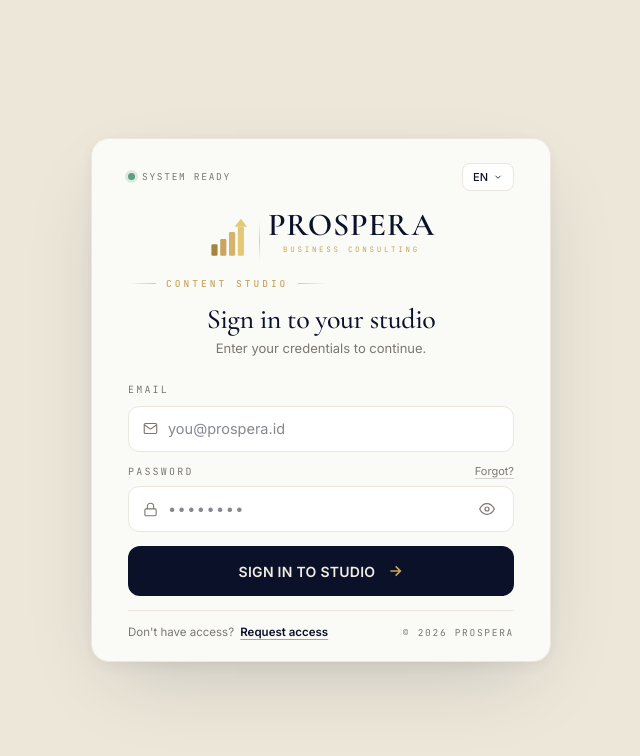
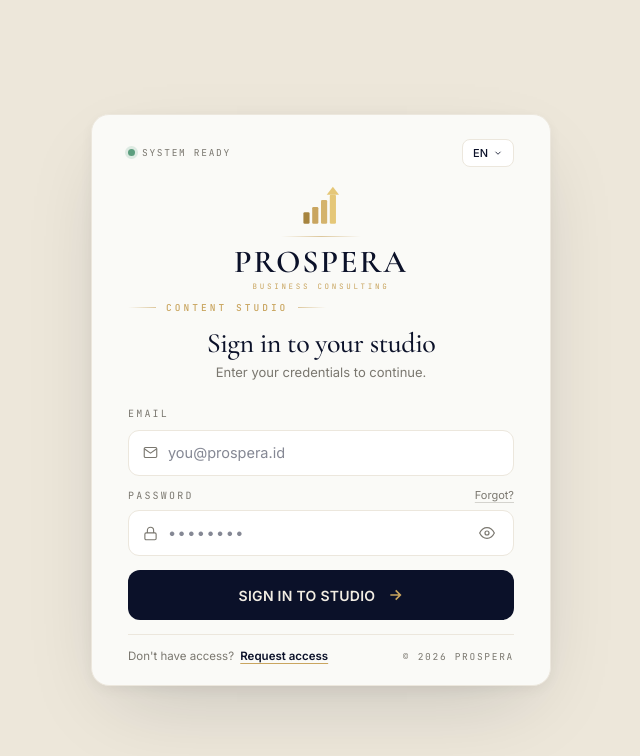
Before and after one commit to adjbusinessconsulting/prospera-content-studio, a Next.js app: page /login in a window 1280 px wide. Shown: the top 756 px of the page, without its empty margins (319-959 px from the left). Built offline with nearby package versions, Linux system fonts and the light colour scheme; no server answers.

Commit message:
fix: stack brand lockup vertically for guaranteed center alignment

```diff
--- a/app/login/page.tsx
+++ b/app/login/page.tsx
@@ -31,25 +31,17 @@ const STRINGS = {
 function BrandLockup({ variant = "light" }: { variant?: "light" | "dark" }) {
   const wordmarkColor = variant === "dark" ? "#F2EDE3" : "#0B1129";
   return (
-    <div style={{ width: "100%", textAlign: "center" }}>
-      <div style={{ display: "inline-flex", alignItems: "flex-end", gap: 8 }}>
-        <svg width="44" height="44" viewBox="0 0 100 100" style={{ flexShrink: 0 }}>
+    <div style={{ display: "flex", flexDirection: "column", alignItems: "center", gap: 0 }}>
+      <svg width="44" height="44" viewBox="0 0 100 100">
         <rect x="10" y="62" width="14" height="26" rx="3" fill="#A6843F"/>
         <rect x="30" y="50" width="14" height="38" rx="3" fill="#C9A55F"/>
         <rect x="50" y="34" width="14" height="54" rx="3" fill="#D4B36C"/>
         <rect x="70" y="22" width="14" height="66" rx="3" fill="#E5C778"/>
         <polygon points="63,22 91,22 77,4" fill="#E5C778"/>
       </svg>
-        <div style={{ width: 1, height: 40, background: "linear-gradient(to bottom, rgba(201,165,95,0), rgba(201,165,95,0.55), rgba(201,165,95,0))", flexShrink: 0 }} />
-        <div style={{ display: "flex", flexDirection: "column", alignItems: "center", lineHeight: 1, paddingBottom: 7 }}>
-          <div style={{ fontFamily: "'Cormorant Garamond', serif", fontWeight: 600, fontSize: 32, letterSpacing: "0.025em", lineHeight: 1, color: wordmarkColor }}>
-            PROSPER<span style={{ marginLeft: "0.06em" }}>A</span>
-          </div>
-          <div style={{ fontFamily: "'JetBrains Mono', monospace", fontSize: 7.5, letterSpacing: "0.36em", color: "#C9A55F", marginTop: 5, lineHeight: 1 }}>
-            BUSINESS&nbsp;CONSULTING
-          </div>
-        </div>
-      </div>
+      <div style={{ width: 80, height: 1, background: "linear-gradient(to right, rgba(201,165,95,0), rgba(201,165,95,0.6), rgba(201,165,95,0))", margin: "7px 0 9px" }} />
+      <div style={{ fontFamily: "'Cormorant Garamond', serif", fontWeight: 600, fontSize: 32, letterSpacing: "0.06em", lineHeight: 1, color: wordmarkColor }}>PROSPERA</div>
+      <div style={{ fontFamily: "'JetBrains Mono', monospace", fontSize: 7.5, letterSpacing: "0.36em", color: "#C9A55F", marginTop: 5, lineHeight: 1 }}>BUSINESS&nbsp;CONSULTING</div>
     </div>
   );
 }
```
Lines whose indentation alone changed are shown as unchanged.
